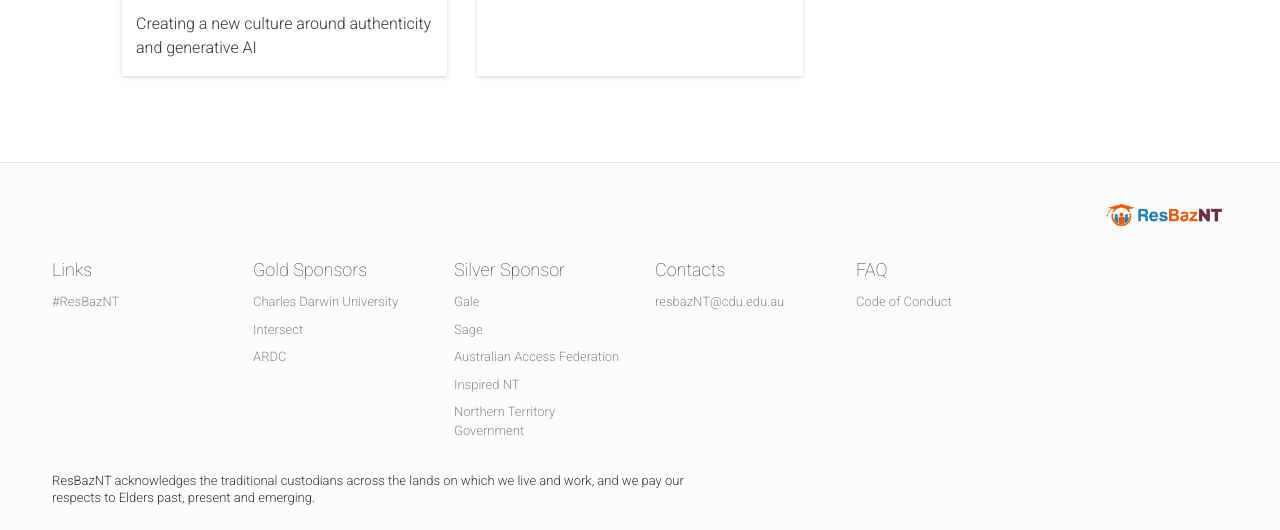
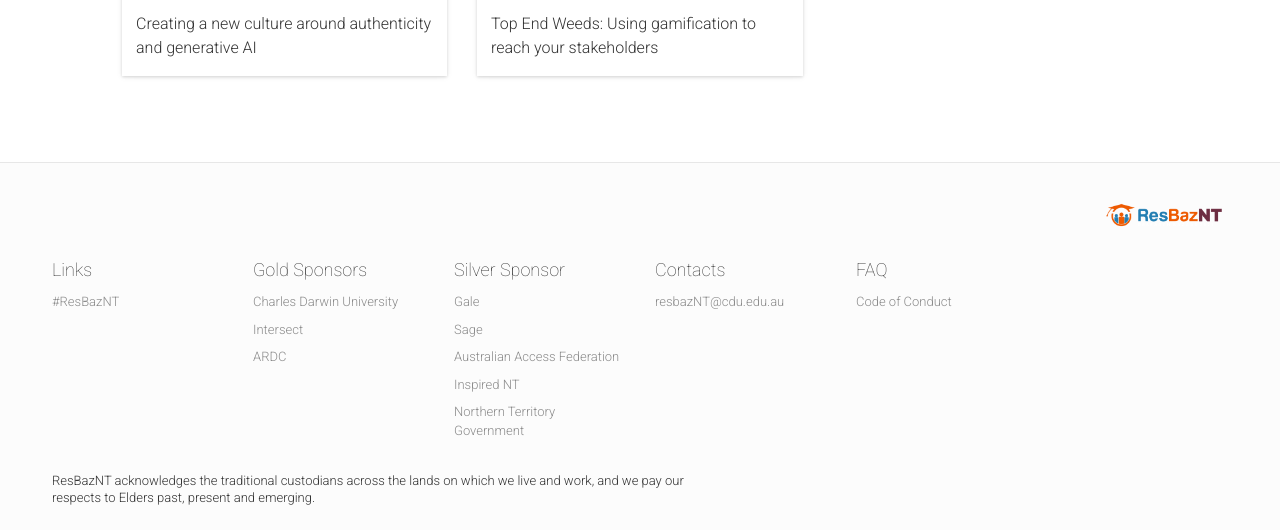
Before and after one commit to resbaznt/resbaz2023NT, a Jekyll site: the page built from speakers.html, in a window 1280 px wide and 900 px high, scrolled down 2015 px, cut to the strip 370-900 px from the top of the window. Built offline with Jekyll 4.4.1, drawn with Linux system fonts in a browser that asks for light colours; nearby versions of some CDN libraries; comment, search, counter and statistics services are not loaded.

Commit message:
Update sessions.yml

```diff
--- a/_data/sessions.yml
+++ b/_data/sessions.yml
@@ -239,3 +239,11 @@ Join us for this live coding workshop where we write programs that produce resul
   service: true
   hidden: true
   description: "Discover the diverse opportunities and alternative pathways towards a career in the digital space, while gaining invaluable insights from experts. What skills do you need? Are you already developing this skills in your current field? How can you transition to a career in the digital space, if you don’t have an IT background. This symposium will be your gateway to thriving in the Territory evolving digital landscape.  "
+-
+  id: 1073
+  title: "Top End Weeds: Using gamification to reach your stakeholders"
+  subtype: workshop
+  speakers: [15]
+  service: true
+  hidden: true
+  description: "Mini-symposium: Digital Tools for STEM Communication"
```
